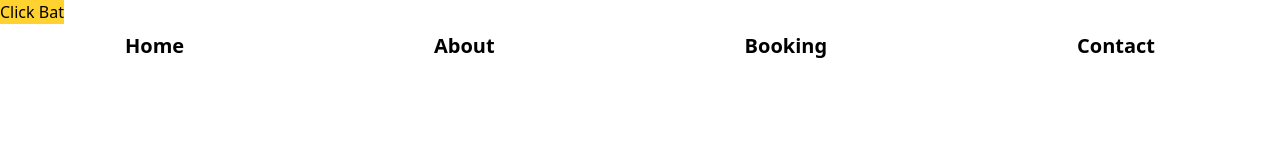
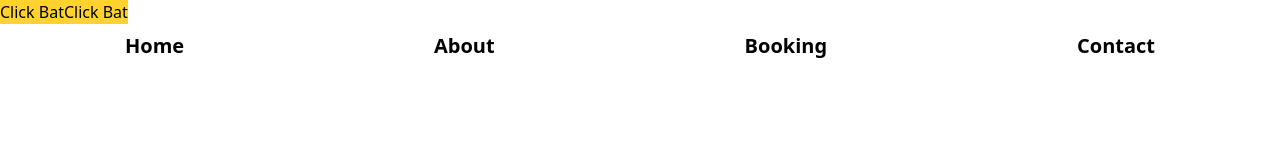
Before and after one commit to vanhoa690/ecmascript-fall25, a React (Vite) app in the folder react-tour-app/: page / in a window 1280 px wide. Shown: the top 141 px of the page. Built offline with nearby package versions, Linux system fonts and the light colour scheme.

Commit message:
funct co arg

```diff
--- a/react-tour-app/src/App.jsx
+++ b/react-tour-app/src/App.jsx
@@ -4,16 +4,22 @@ import About from './pages/About'
 import { useState } from 'react'
 
 function App() {
-  const [isOn, setIsOn] = useState(true) // kieu du lieu ma JS co, string, number, array, object ....
+  const [isOn, setIsOn] = useState(true) // khai bao state
   const handleClick = () => {
     const newValue = !isOn
     console.log(newValue)
-    setIsOn(newValue)
+    setIsOn(newValue) // cach dung
   }
 
+  const hanleClickArg = isClicked => {
+    setIsOn(isClicked)
+  }
   return (
     <BrowserRouter>
       <button className="bg-amber-300" onClick={handleClick}>
+        Click {isOn ? 'Bat' : 'Tat'}
+      </button>
+      <button className="bg-amber-300" onClick={() => hanleClickArg(!isOn)}>
         Click {isOn ? 'Bat' : 'Tat'}
       </button>
       <Routes>
```
